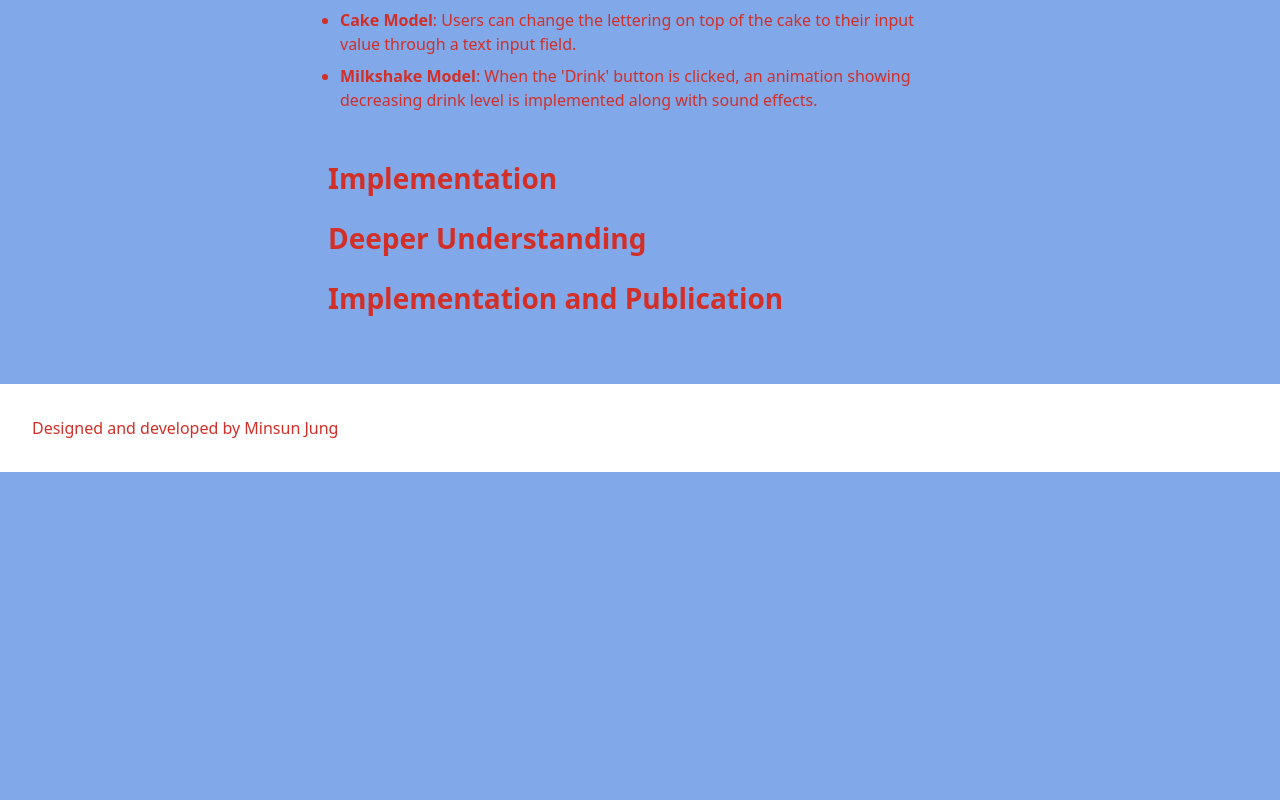
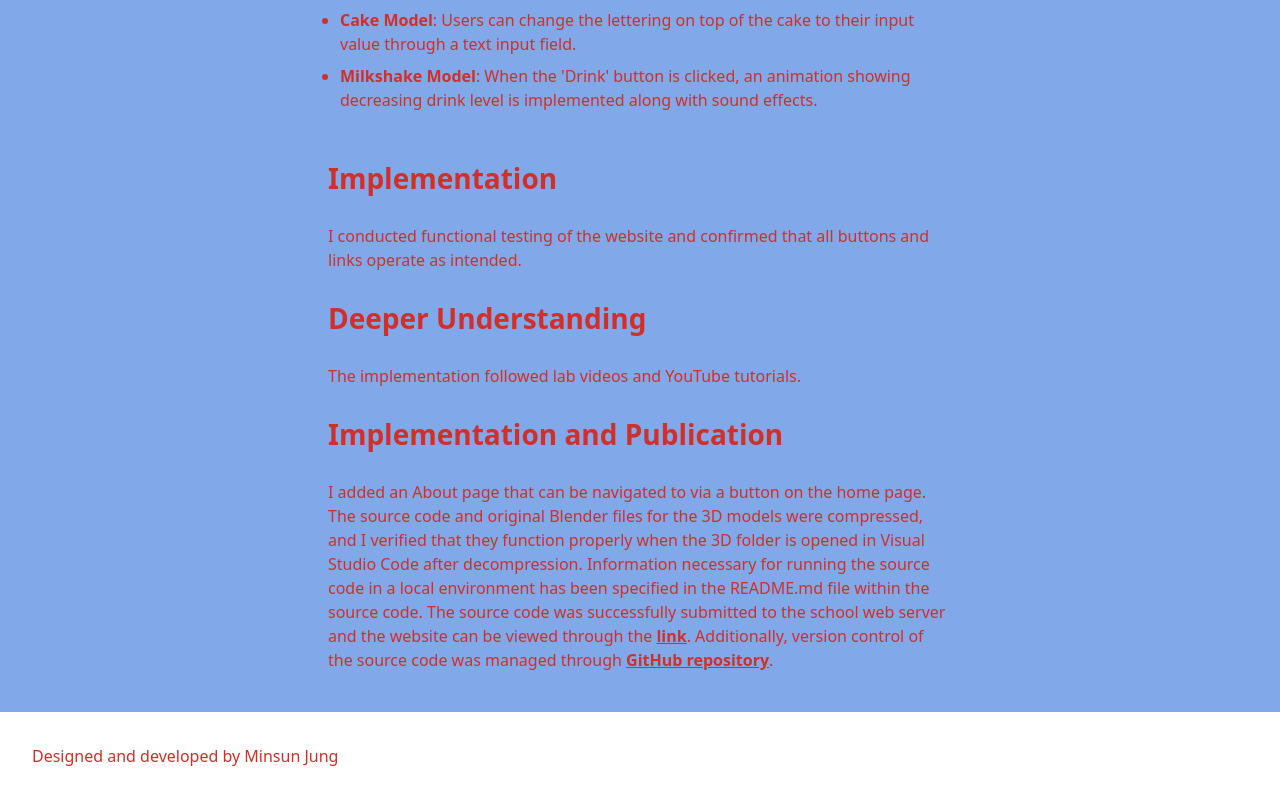
Before and after one commit to minn602/mobile-3d-application, a React (Create React App) app: page /~mj469/about in a window 1280 px wide. Shown: the part 2414-3214 px from the top of the page. Before the commit the page ends 2886 px from the top, so only its background shows below. Built offline with nearby package versions, Linux system fonts and the light colour scheme; a web font is replaced by a local one.

Commit message:
update about sections

```diff
--- a/src/components/about/About.js
+++ b/src/components/about/About.js
@@ -105,8 +105,39 @@ function About() {
           </ul>
         </p>
         <h3 className={heading}>Implementation</h3>
+        <p>
+          I conducted functional testing of the website and confirmed that all
+          buttons and links operate as intended.
+        </p>
         <h3 className={heading}>Deeper Understanding</h3>
+        <p>The implementation followed lab videos and YouTube tutorials.</p>
         <h3 className={heading}>Implementation and Publication</h3>
+        <p>
+          I added an About page that can be navigated to via a button on the
+          home page. The source code and original Blender files for the 3D
+          models were compressed, and I verified that they function properly
+          when the 3D folder is opened in Visual Studio Code after
+          decompression. Information necessary for running the source code in a
+          local environment has been specified in the README.md file within the
+          source code. The source code was successfully submitted to the school
+          web server and the website can be viewed through the{" "}
+          <Link
+            className={link}
+            to="https://users.sussex.ac.uk/~mj469"
+            target="_blank"
+          >
+            link
+          </Link>
+          . Additionally, version control of the source code was managed through{" "}
+          <Link
+            className={link}
+            to="https://github.com/minn602/mobile-3d-application"
+            target="_blank"
+          >
+            GitHub repository
+          </Link>
+          .
+        </p>
       </section>
     </Layout>
   );
```
